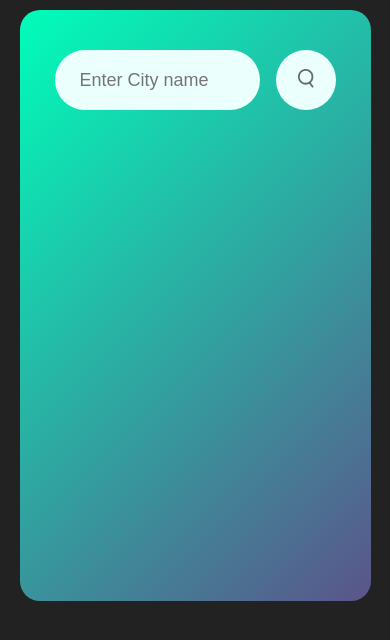
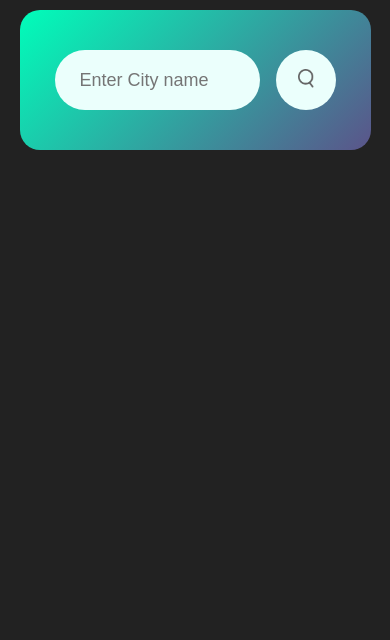
Before and after one commit to OmarAhmed774/Weather-App, a plain HTML site: page index.html in a window 390 px wide. Drawn offline with Linux system fonts and the light colour scheme.

Commit message:
third commit

```diff
--- a/css/main.css
+++ b/css/main.css
@@ -18,15 +18,9 @@ body {
   padding: 40px 35px;
   text-align: center;
 }
-@media (max-width: 1120px) {
-  .card {
-    height: 65vh;
-  }
-}
 @media (max-width: 768px) {
   .card {
     margin: 10px auto 0;
-    height: 70vh;
   }
 }
 .search {
```
